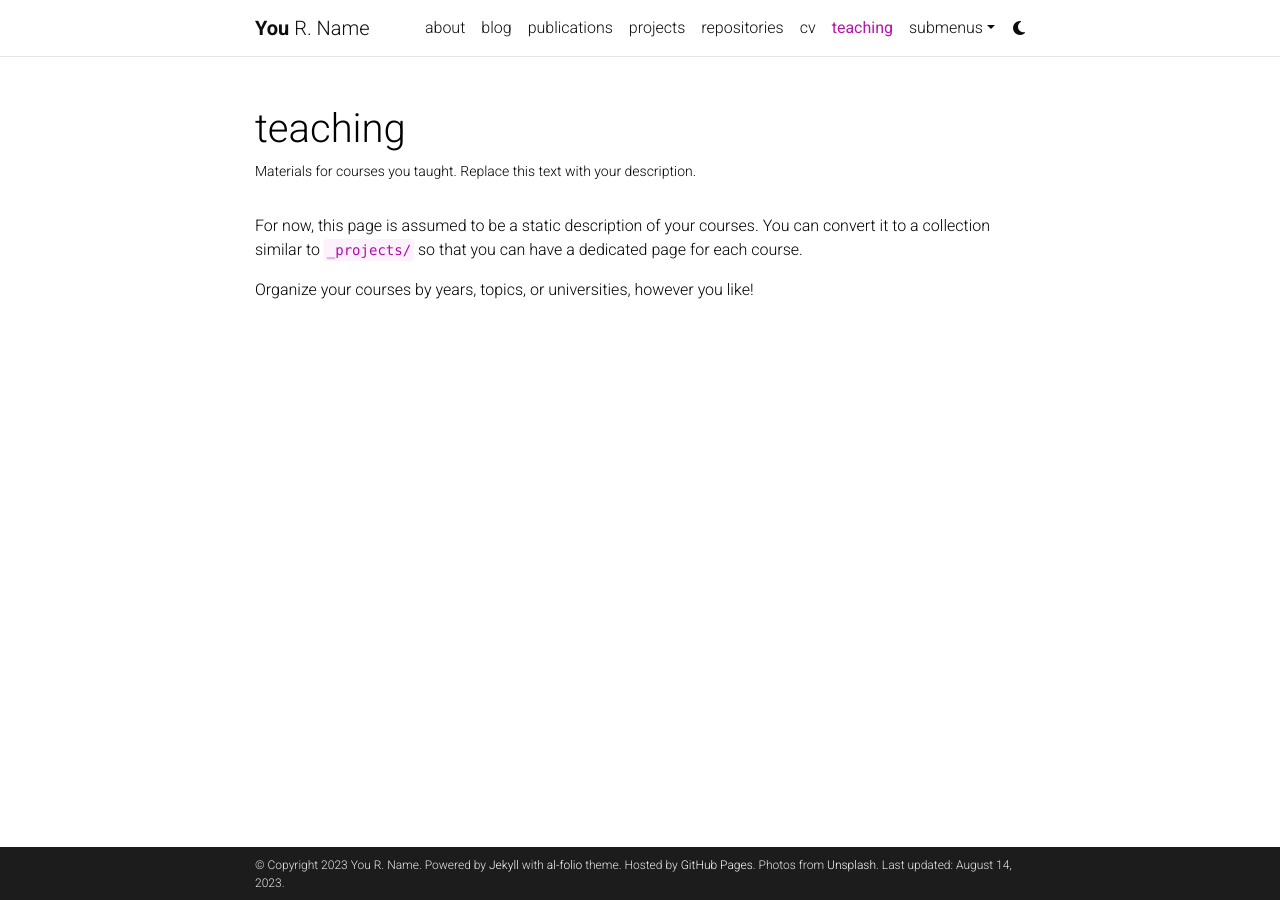
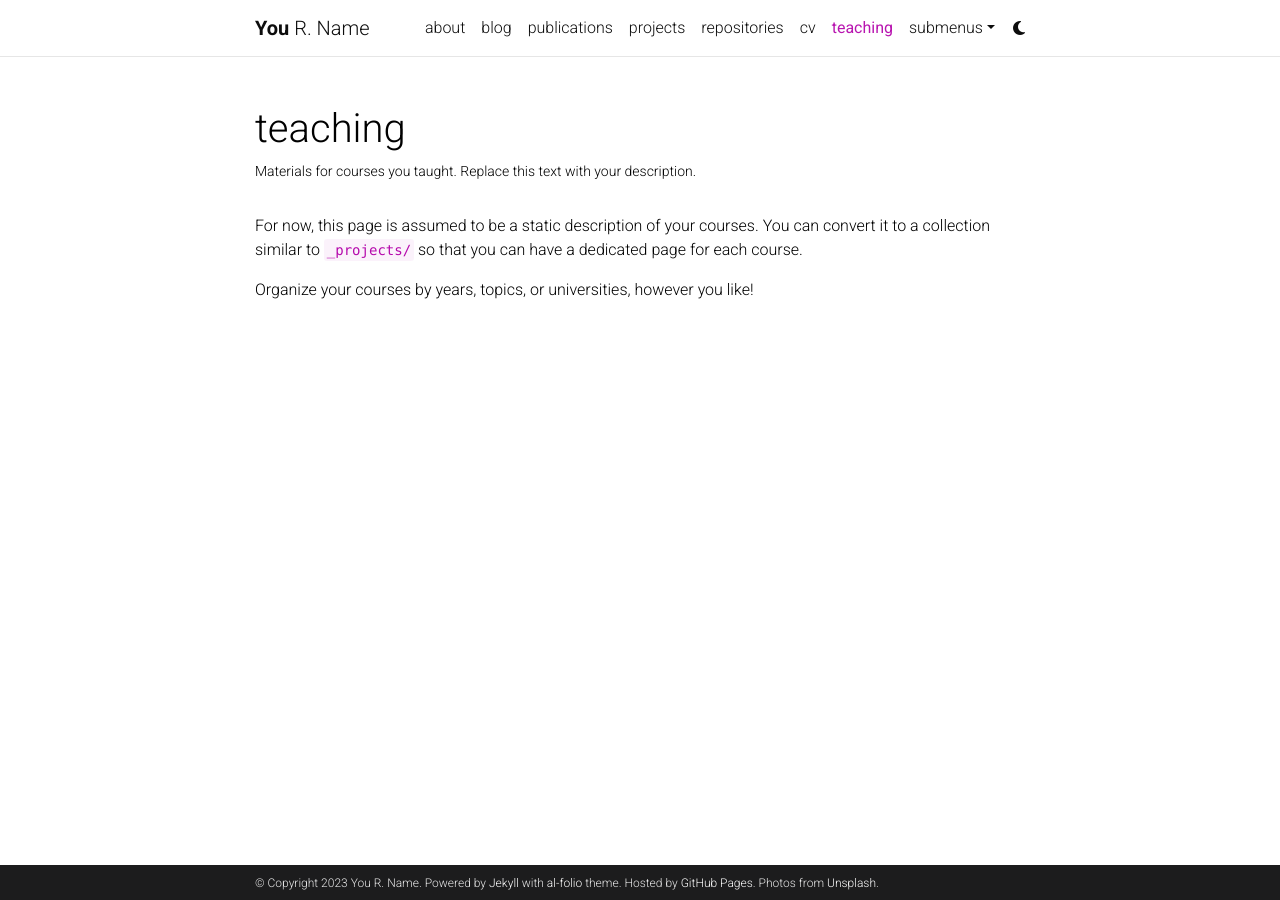
Before and after one commit to walshjm3/walshjm3.github.io, a Jekyll site: the page built from _pages/teaching.md, in a window 1280 px wide. Built offline with Jekyll 4.4.1, drawn with Linux system fonts in a browser that asks for light colours; comment, search, counter and statistics services are not loaded; a style sheet for code colours, icons or effects is not loaded; some of the changed lines change nothing that is shown.

Commit message:
customize to me

```diff
--- a/_config.yml
+++ b/_config.yml
@@ -19,8 +19,8 @@
 icon: ⚛️  # the emoji used as the favicon (alternatively, provide image name in /assets/img/)
 
 url: https://walshjm3.github.io # the base hostname & protocol for your site
-baseurl: /home # the subpath of your site, e.g. /blog/
-last_updated: true # set to true if you want to display last updated in the footer
+baseurl: # the subpath of your site, e.g. /blog/
+last_updated: false # set to true if you want to display last updated in the footer
 impressum_path:  # set to path to include impressum link in the footer, use the same path as permalink in a page, helps to conform with EU GDPR
 
 # -----------------------------------------------------------------------------
```
